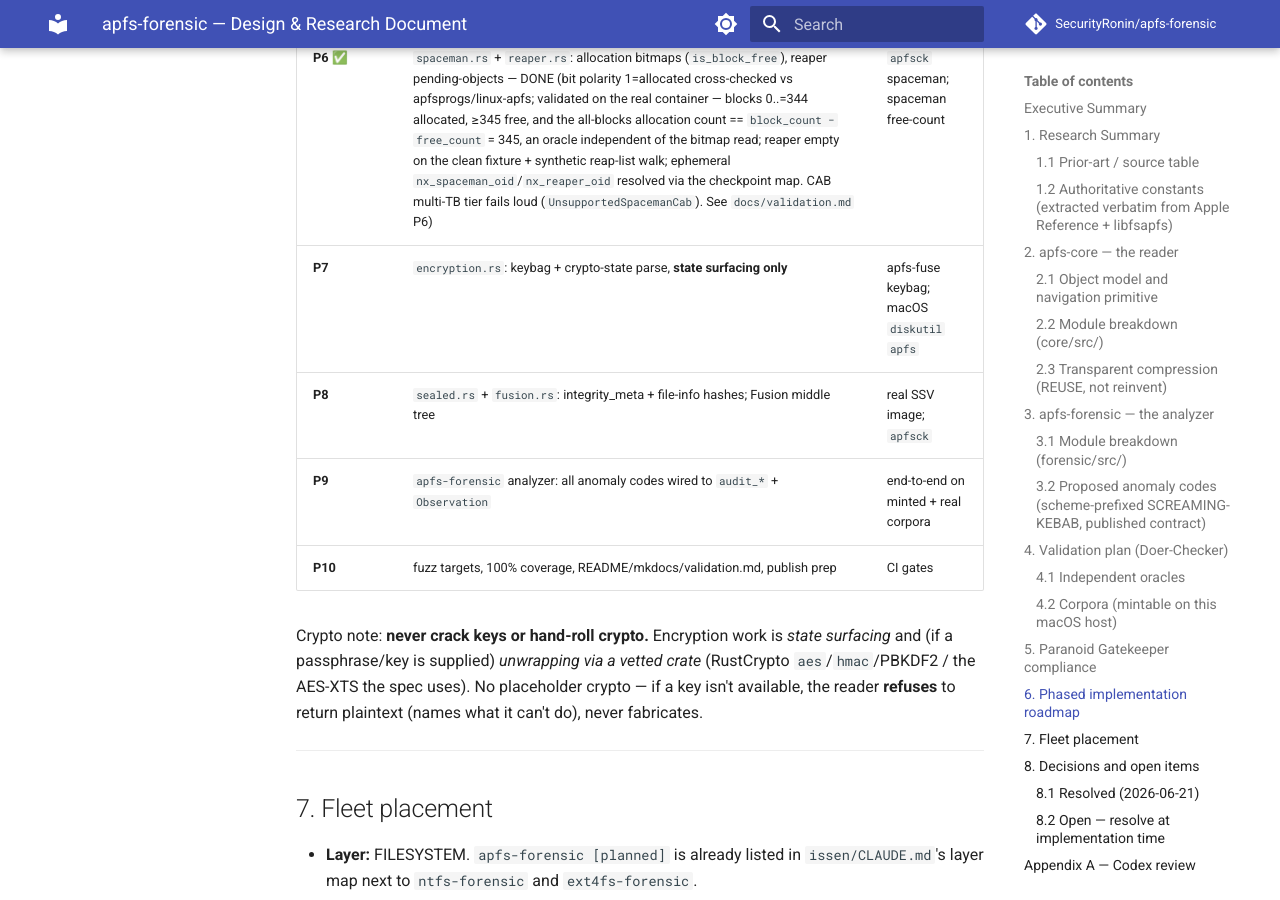
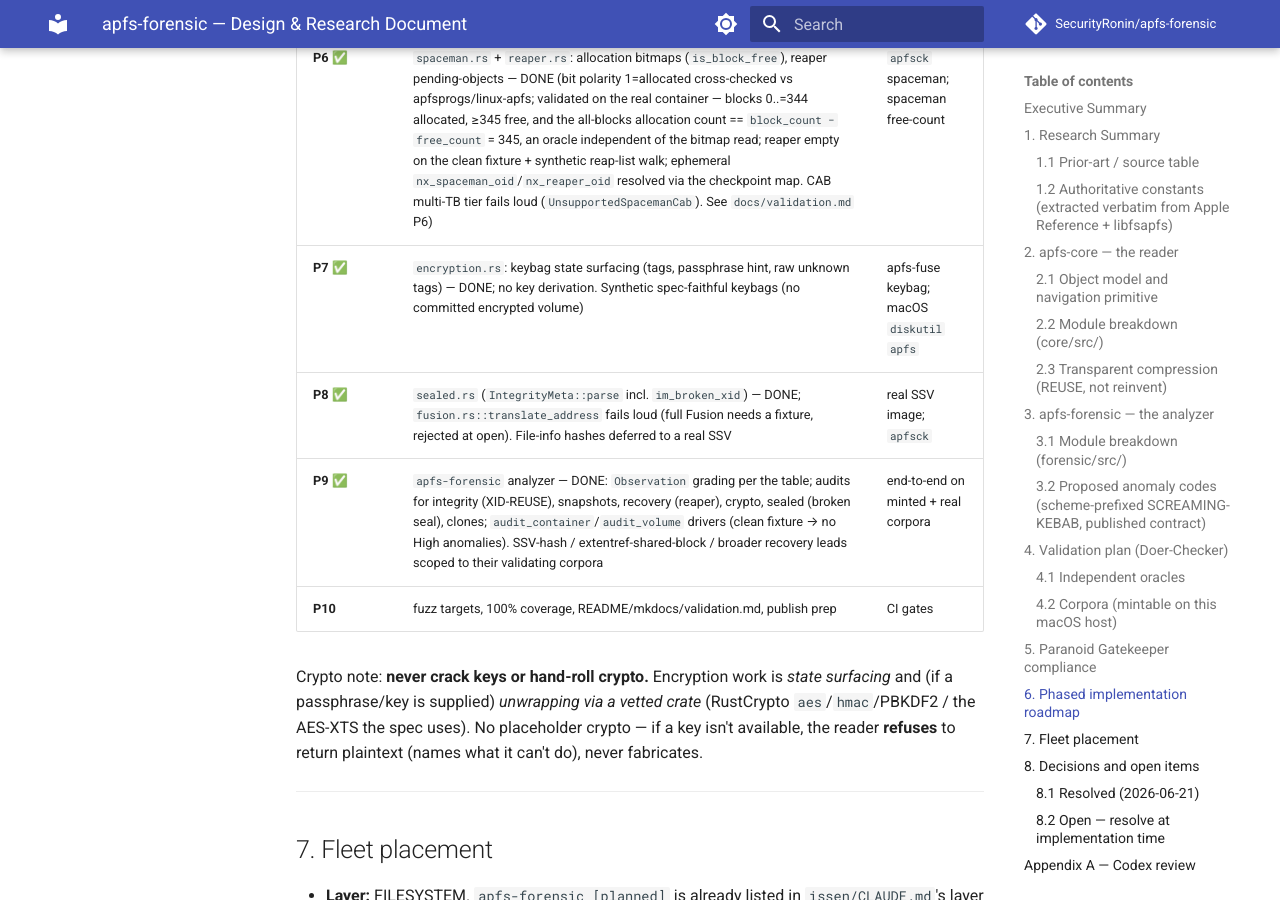
Before and after one commit to SecurityRonin/apfs-forensic, an MkDocs documentation site: the page built from docs/plans/2026-06-21-apfs-forensic-design.md, in a window 1280 px wide and 900 px high, scrolled down 16820 px. Built offline with MkDocs 1.6.1 and Material for MkDocs 9.7.7, drawn with Linux system fonts in a browser that asks for light colours; comment, search, counter and statistics services are not loaded.

Commit message:
docs(p7-p9): mark P7/P8/P9 done in the roadmap
Co-Authored-By: Claude Opus 4.8 <noreply@anthropic.com>

```diff
--- a/docs/plans/2026-06-21-apfs-forensic-design.md
+++ b/docs/plans/2026-06-21-apfs-forensic-design.md
@@ -404,9 +404,9 @@ Each milestone lands RED tests first, then GREEN, with its oracle. (TDD: separat
 | **P4 ✅** | `extent.rs` + `compression.rs` + `xattr.rs`: file byte read, decmpfs (REUSE codecs), symlinks/resource-fork — DONE (validated vs **macOS `cp` byte-identical SHA-256** on the self-minted `apfs_content.bin`: plain/sparse-hole/nested/decmpfs-type-8-LZVN all match; xattrs vs `xattr -l`, symlink vs `readlink`; codec stack reused from `forensicnomicon::decmpfs` + `flate2`/`lzvn-core`/`lzfse_rust`) | macOS `cp` byte-identical (SHA-256) |
 | **P5 ✅** | `snapshot.rs`: snapshot metadata + name trees, point-in-time volume view — DONE (snap-meta tree located by the APSB physical block# @152, walked with checksum/cycle guards; `j_snap_metadata_val_t` offsets verified vs libfsapfs `fsapfs_snapshot_metadata_btree_value` **and** dissect.apfs — a RED test caught an early name@48→@50 off-by-2; validated on the real P4 fixture: empty snap-meta tree at block 340 yields zero snapshots, `mount_snapshot` of block 438 == direct `ApfsVolume::parse` (point-in-time seam); populated `listSnapshots` + v1-vs-v2 point-in-time read are env-gated on `APFS_P5_FIXTURE` because snapshot *creation* on a DMG is SIP-blocked — see §6 note + `docs/validation.md`) | `diskutil apfs listSnapshots`; fsapfsinfo |
 | **P6 ✅** | `spaceman.rs` + `reaper.rs`: allocation bitmaps (`is_block_free`), reaper pending-objects — DONE (bit polarity 1=allocated cross-checked vs apfsprogs/linux-apfs; validated on the real container — blocks 0..=344 allocated, ≥345 free, and the all-blocks allocation count == `block_count − free_count` = 345, an oracle independent of the bitmap read; reaper empty on the clean fixture + synthetic reap-list walk; ephemeral `nx_spaceman_oid`/`nx_reaper_oid` resolved via the checkpoint map. CAB multi-TB tier fails loud (`UnsupportedSpacemanCab`). See `docs/validation.md` P6) | `apfsck` spaceman; spaceman free-count |
-| **P7** | `encryption.rs`: keybag + crypto-state parse, **state surfacing only** | apfs-fuse keybag; macOS `diskutil apfs` |
-| **P8** | `sealed.rs` + `fusion.rs`: integrity_meta + file-info hashes; Fusion middle tree | real SSV image; `apfsck` |
-| **P9** | `apfs-forensic` analyzer: all anomaly codes wired to `audit_*` + `Observation` | end-to-end on minted + real corpora |
+| **P7 ✅** | `encryption.rs`: keybag state surfacing (tags, passphrase hint, raw unknown tags) — DONE; no key derivation. Synthetic spec-faithful keybags (no committed encrypted volume) | apfs-fuse keybag; macOS `diskutil apfs` |
+| **P8 ✅** | `sealed.rs` (`IntegrityMeta::parse` incl. `im_broken_xid`) — DONE; `fusion.rs::translate_address` fails loud (full Fusion needs a fixture, rejected at open). File-info hashes deferred to a real SSV | real SSV image; `apfsck` |
+| **P9 ✅** | `apfs-forensic` analyzer — DONE: `Observation` grading per the table; audits for integrity (XID-REUSE), snapshots, recovery (reaper), crypto, sealed (broken seal), clones; `audit_container`/`audit_volume` drivers (clean fixture → no High anomalies). SSV-hash / extentref-shared-block / broader recovery leads scoped to their validating corpora | end-to-end on minted + real corpora |
 | **P10** | fuzz targets, 100% coverage, README/mkdocs/validation.md, publish prep | CI gates |
 
 Crypto note: **never crack keys or hand-roll crypto.** Encryption work is *state surfacing* and
```
